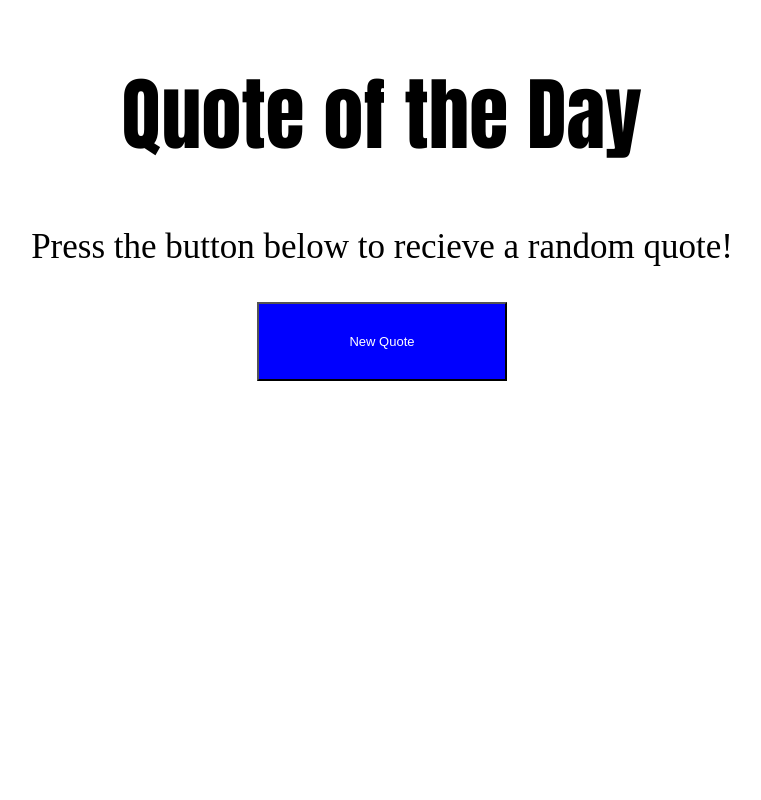
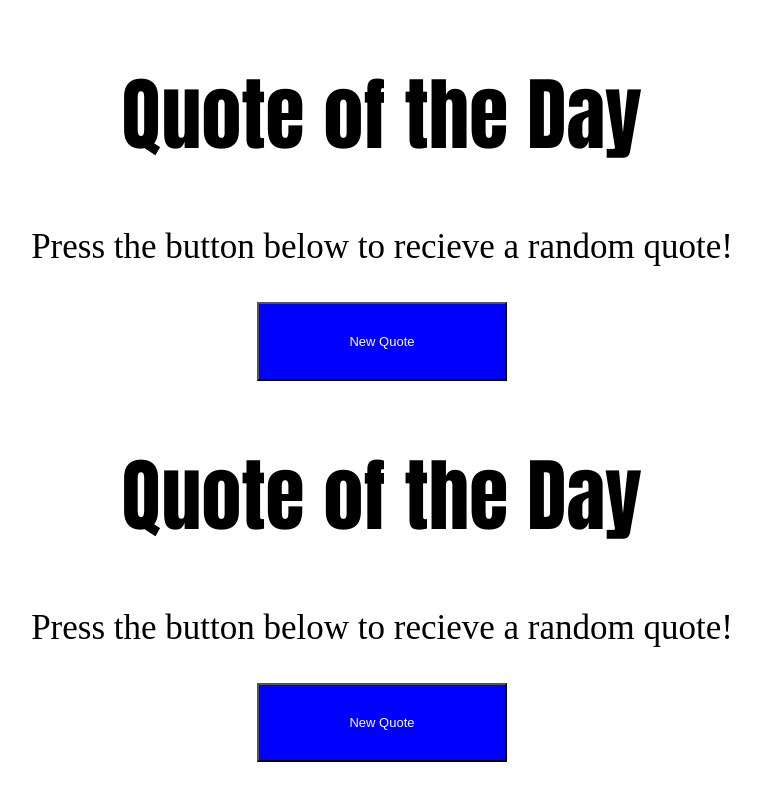
Before and after one commit to a3xd6/Quote, a plain HTML site: page index.html in a window 1280 px wide. Shown: the whole page, without its empty margins (258-1019 px from the left). Drawn offline with Linux system fonts and the light colour scheme.

Commit message:
second commit

```diff
--- a/index.html
+++ b/index.html
@@ -12,7 +12,14 @@
       <p>Press the button below to recieve a random quote!</p>
       <button onclick="createRandomQuote();">New Quote</button>
       <div id="quote">
+      </div>
+    </div>
 
+    <div class="parent">
+      <h1>Quote of the Day</h1>
+      <p>Press the button below to recieve a random quote!</p>
+      <button onclick="createRandomQuote();">New Quote</button>
+      <div id="quote">
       </div>
     </div>
     <script src="js/main.js"></script>
```
